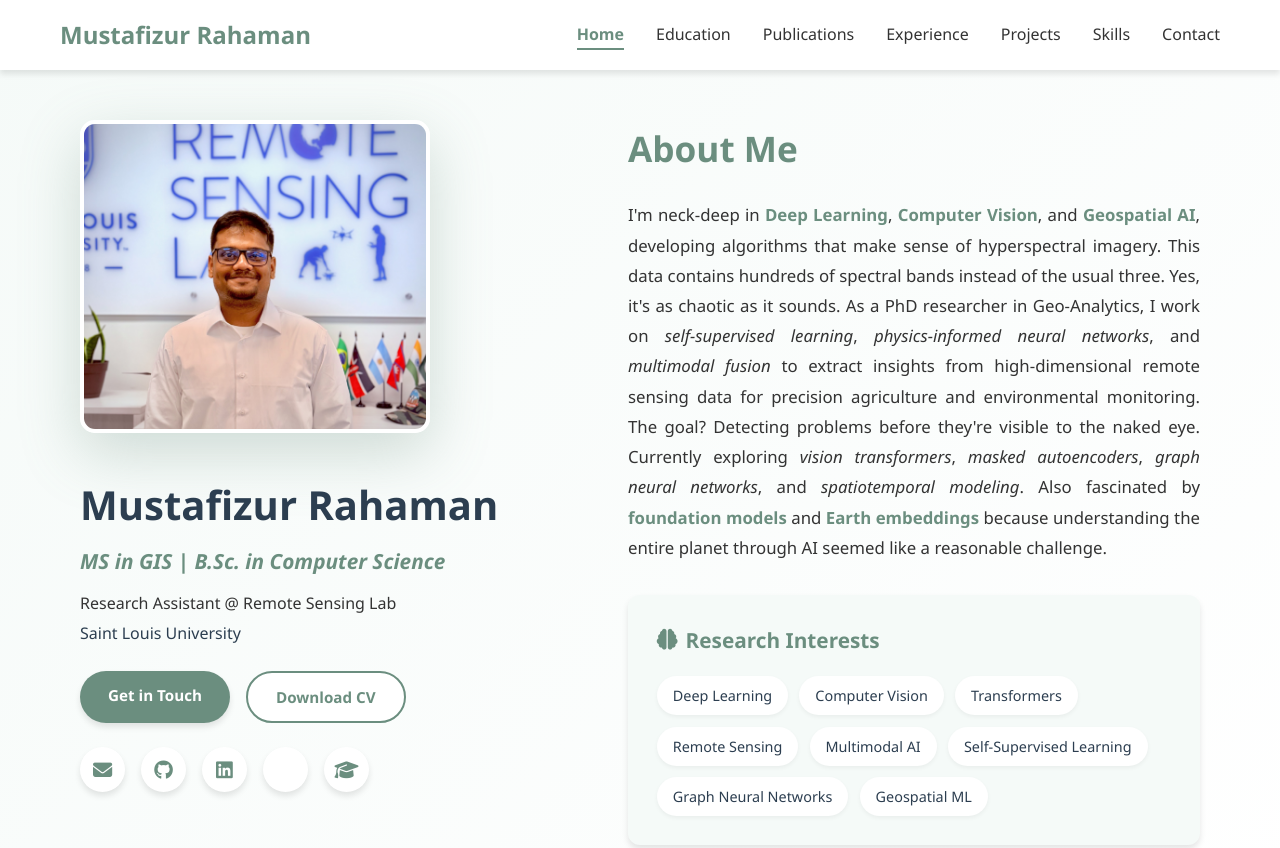
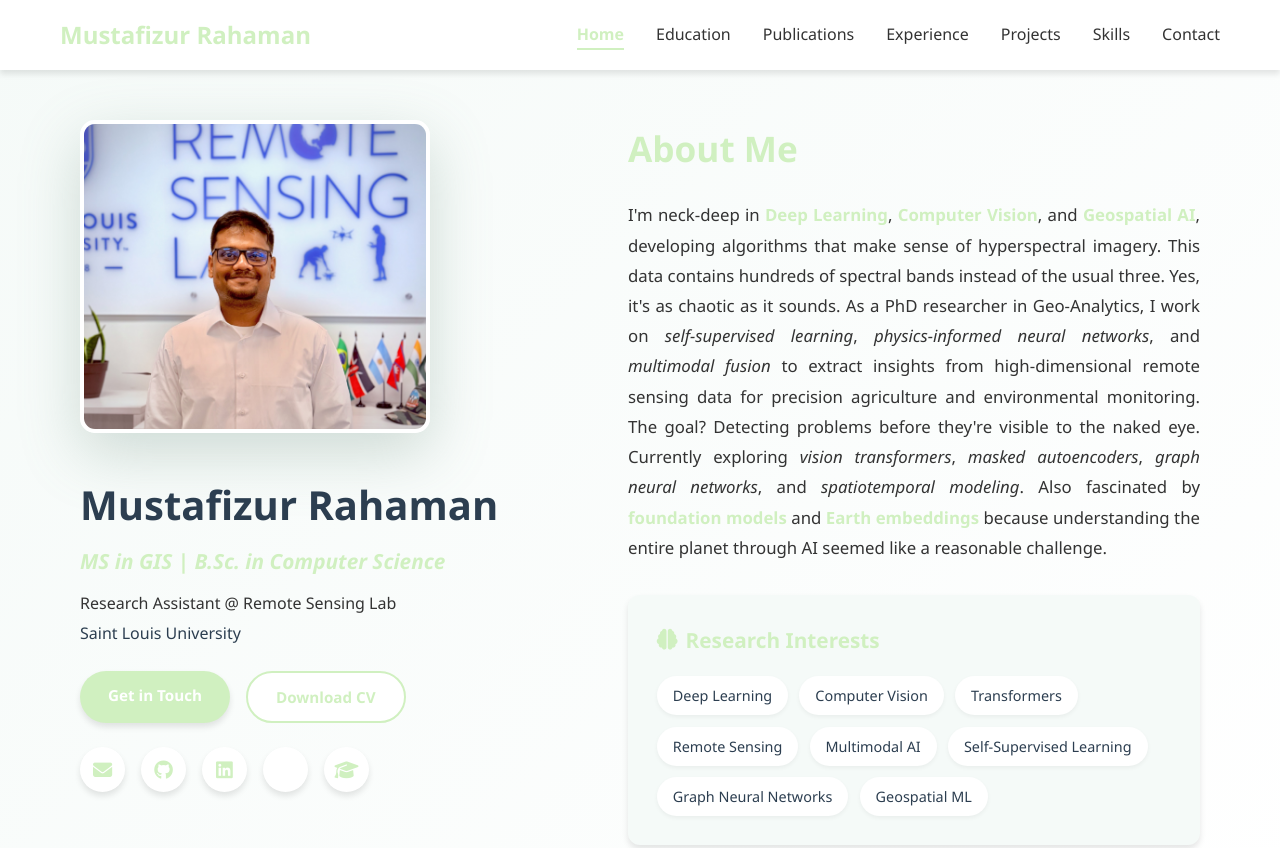
Before and after one commit to MustfizurRahaman/portfolio, a plain HTML site: page index.html in a window 1280 px wide. Shown: the top 848 px of the page. Drawn offline with Linux system fonts and the light colour scheme.

Commit message:
Change primary green color to a lighter shade

```diff
--- a/styles.css
+++ b/styles.css
@@ -1,6 +1,6 @@
 /* Global Styles */
 :root {
-    --primary-green: #6B8E7F;        /* Muted sage green */
+    --primary-green: #D0F0C0;        /* Muted sage green */
     --light-green: #D4E4DD;          /* Very light sage */
     --dark-green: #556B61;           /* Dark sage */
     --very-light-green: #F5FAF8;     /* Almost white with hint of green */
```
